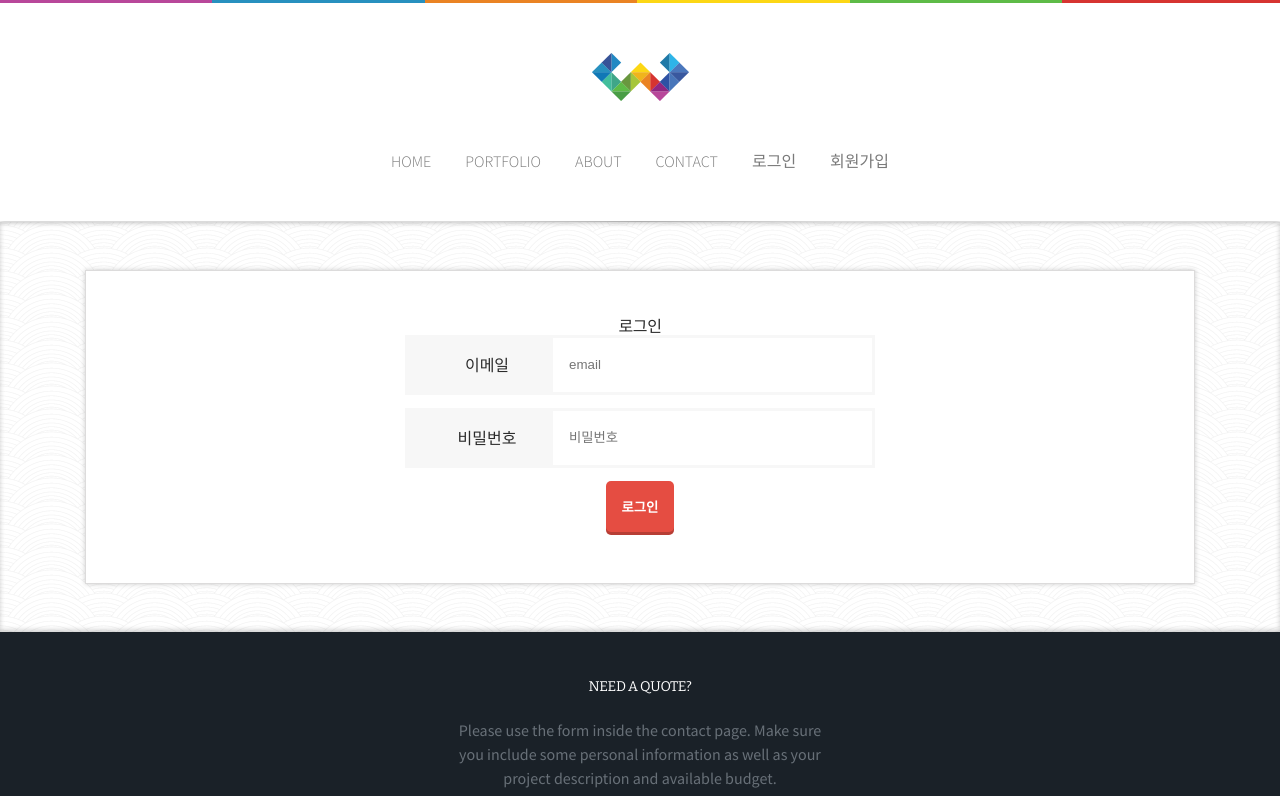
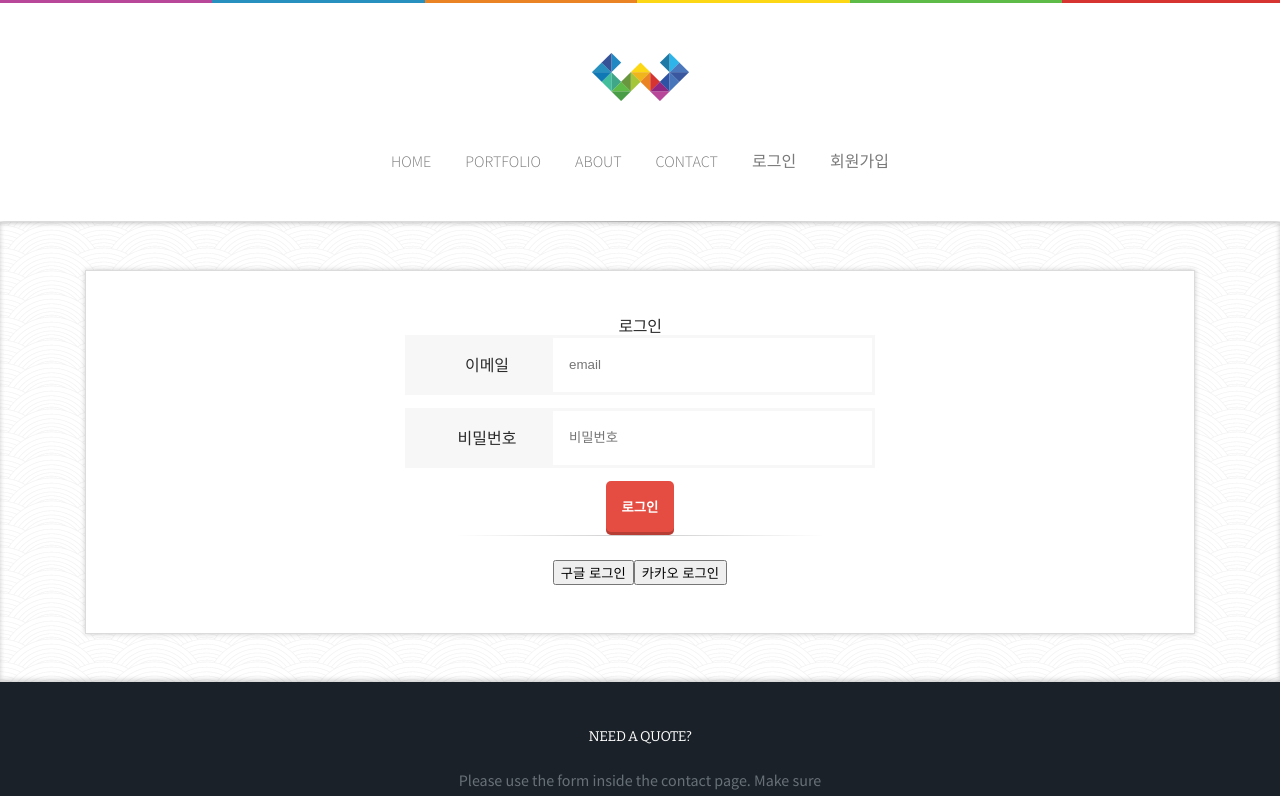
Before and after one commit to wwg98/ESTFE13_portfolioo-app, a Next.js app: page /login in a window 1280 px wide. Shown: the top 796 px of the page. Built offline with nearby package versions, Linux system fonts and the light colour scheme; no server answers.

Commit message:
feat: add Google and Kakao login functionality to the authentication page

```diff
--- a/src/app/login/page.js
+++ b/src/app/login/page.js
@@ -28,6 +28,30 @@
       alert("로그인 성공");
       router.push("/");
       router.refresh();
+    }
+  };
+
+  const signInWithGoogle = async () => {
+    const { data, error } = await supabase.auth.signInWithOAuth({
+      provider: "google",
+      options: {
+        redirectTo: window.location.origin,
+      },
+    });
+    if (error) {
+      console.error("로그인 실패", error.message);
+    }
+  };
+
+  const signInWithKakao = async () => {
+    const { data, error } = await supabase.auth.signInWithOAuth({
+      provider: "kakao",
+      options: {
+        redirectTo: window.location.origin,
+      },
+    });
+    if (error) {
+      console.error("로그인 실패", error.message);
     }
   };
 
@@ -63,6 +87,9 @@
           </p>
         </form>
       </div>
+      <hr />
+      <button onClick={signInWithGoogle}>구글 로그인</button>
+      <button onClick={signInWithKakao}>카카오 로그인</button>
     </div>
   );
 }
```
